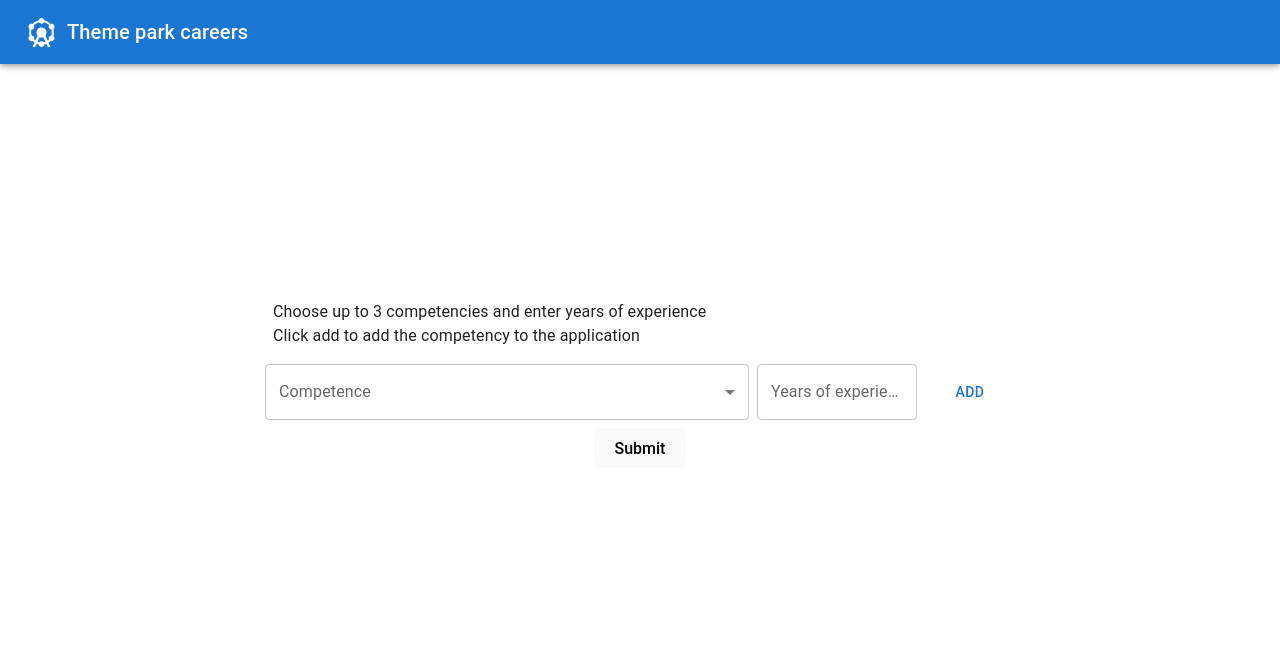
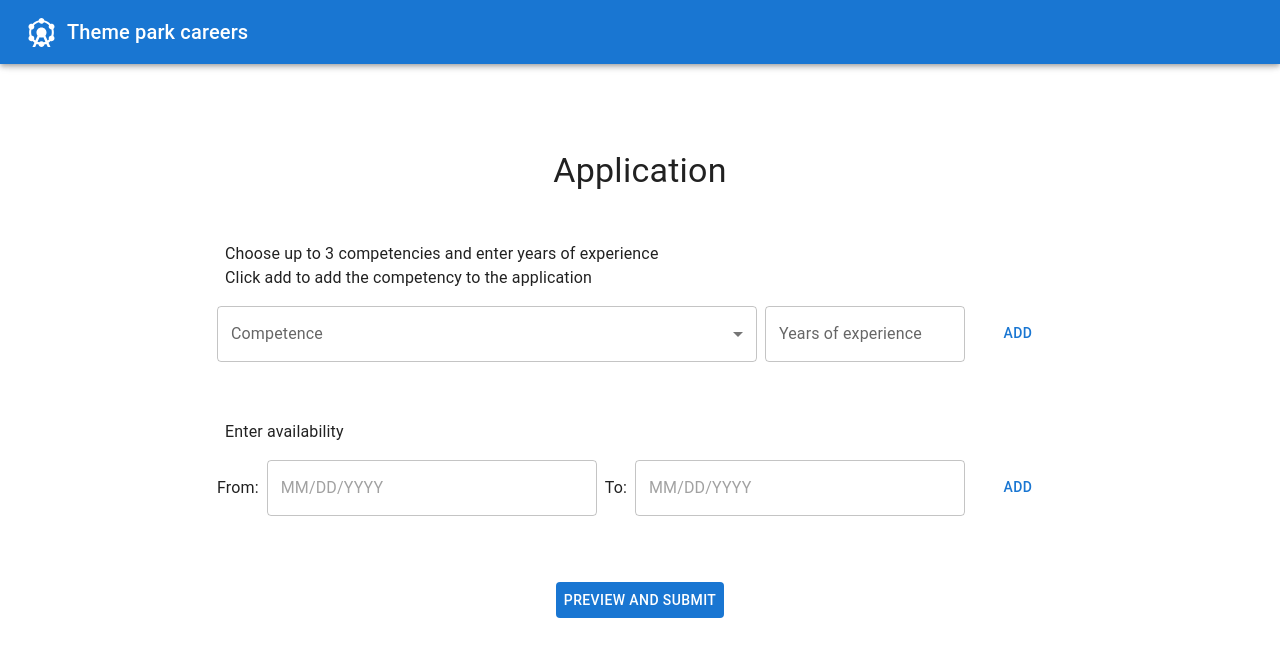
Before and after one commit to ponkinnm/IV1201-frontend, a React (Vite) app: page /apply in a window 1280 px wide. Shown: the top 656 px of the page. Built offline with nearby package versions, Linux system fonts and the light colour scheme.

Commit message:
Added date picker

```diff
--- a/package.json
+++ b/package.json
@@ -15,6 +15,8 @@
     "@mui/icons-material": "^6.4.2",
     "@mui/material": "^6.4.2",
     "@mui/x-data-grid": "^7.25.0",
+    "@mui/x-date-pickers": "^7.27.0",
+    "dayjs": "^1.11.13",
     "eslint-plugin-react": "^7.37.4",
     "react": "^18.3.1",
     "react-dom": "^18.3.1",
--- a/src/components/ApplicationForm.tsx
+++ b/src/components/ApplicationForm.tsx
@@ -6,42 +6,61 @@ import FormControl from '@mui/material/FormControl';
 import Select, { SelectChangeEvent } from '@mui/material/Select';
 import { Button, Typography } from '@mui/material';
 import { useState } from 'react';
+import { DatePicker } from '@mui/x-date-pickers/DatePicker';
+import { AdapterDayjs } from '@mui/x-date-pickers/AdapterDayjs';
+import { LocalizationProvider } from '@mui/x-date-pickers/LocalizationProvider';
 
 export default function ApplicationForm(){
 
-    const addCompetence = (index: number) => {
-        console.log("numbers: " + index);
-        if(index < 2){
+    const addCompetence = () => {
+        if(competence.length < 3){
+            setCompetence([...competence, { id: id }]);
             setId(id + 1);
-            setCompetence(c => [...c, <CompetenceInput key={competence.length} addCompetenceInput={addCompetence} removeCompetence={removeCompetence} id={id}/>]);
         }
     };
 
     const removeCompetence = (id: number) => {
-        setCompetence(c => c.filter((_, i) => i !== id));
+        setCompetence((competenceArray) => {
+            if (competenceArray.length === 1) {
+                return competenceArray;
+            }
+            return competenceArray.filter(c => c.id !== id);
+        });
     };
 
-    const [competence, setCompetence] = useState<JSX.Element[]>([<CompetenceInput key={0} addCompetenceInput={addCompetence} removeCompetence={removeCompetence} id={0}/>]);
-    const [id, setId] = useState(0);
+    const [competence, setCompetence] = useState<{ id: number }[]>([{ id: 0 }]);
+    const [id, setId] = useState(1);
 
     return(
-        <div>
+        <Box sx={{display: "flex", flexDirection: "column"}}>
+            <Box sx={{display: "flex", justifyContent: "center", alignItems: "center"}}>
+                <Typography variant="h4">Application</Typography>
+            </Box>
+            <Box sx={{height: 50, width: "100%" }}></Box>
             <Typography sx={{marginLeft: 1}}>Choose up to 3 competencies and enter years of experience</Typography>
             <Typography sx={{marginLeft: 1, marginBottom: 2}}>Click add to add the competency to the application</Typography>
-            {competence}
-        </div>
+            {competence.map((c)=>(
+                <CompetenceInput key={c.id} id={c.id} addCompetence={addCompetence} removeCompetence={removeCompetence}/>
+            ))}
+            <Box sx={{height: 50, width: "100%" }}></Box>
+            <Typography sx={{marginLeft: 1, marginBottom: 2}}>Enter availability</Typography>
+                {DateInput()}
+            <Box sx={{height: 50, width: "100%" }}></Box>
+        </Box>
     );
 }
 
-function CompetenceInput({ addCompetenceInput, removeCompetence, id}: { addCompetenceInput: (id: number) => void, removeCompetence: (id: number) => void, id: number}){
+function CompetenceInput({ id, addCompetence, removeCompetence}: { id: number, addCompetence: () => void, removeCompetence: (id: number) => void }){
     const [entered, setEntered] = useState(false);
+    var competenceValue;
+
     return(
         <Box sx={{ marginBottom: 1, minWidth: "750px", display: "flex", flexDirection: "row", gap: 1}}>
             <FormControl fullWidth>
-                <InputLabel id="competence-label">Competence</InputLabel>
+                <InputLabel id="${id}">Competence</InputLabel>
                 <Select
-                    id="competence"
-                    //value={age}
+                    id="competence-${id}"
+                    value={competenceValue}
                     label="Competence"
                     //onChange={handleChange}
                 >
@@ -50,9 +69,9 @@ function CompetenceInput({ addCompetenceInput, removeCompetence, id}: { addCompe
                     <MenuItem value={3}>Roller coaster operation</MenuItem>
                 </Select>
             </FormControl>
-            <TextField id="years-of-experience" label="Years of experience" variant="outlined" />
+            <TextField id="experience-${id}" label="Years of experience" variant="outlined" sx={{ minWidth: 200, color:"#1976d2" }} inputProps={{ min: 0, max: 100, type: "number" }}/>
             {
-                entered == false && id < 2 ? <Button onClick={() => {setEntered(true), addCompetenceInput(id)}} sx={{backgroundColor: "#white", color: "#1976d2", minWidth: 90}}>Add</Button> : <></>
+                entered == false ? <Button onClick={() => {setEntered(true), addCompetence()}} sx={{backgroundColor: "#white", color: "#1976d2", minWidth: 90}}>Add</Button> : <></>
             }
             {
                 entered == true ? <Button onClick={() => {setEntered(false), removeCompetence(id)}} sx={{backgroundColor: "#white", color: "#1976d2", minWidth: 90}}>Remove</Button> : <></>
@@ -61,6 +80,25 @@ function CompetenceInput({ addCompetenceInput, removeCompetence, id}: { addCompe
         </Box>
     );
 }
+
+function DateInput(){
+    return(
+        <Box sx={{ marginBottom: 1, minWidth: "750px", display: "flex", flexDirection: "row", gap: 1}}>
+            <LocalizationProvider dateAdapter={AdapterDayjs}>
+                <Box sx={{marginBottom: 1, minWidth: "750px", display: "flex", flexDirection: "row", gap: 1}}>
+                    <Typography sx={{ display: "flex", alignItems: "center" }}>From: </Typography>
+                    <DatePicker sx={{ width: 330 }} />
+                    <Typography sx={{ display: "flex", alignItems: "center" }}>To: </Typography>
+                    <DatePicker sx={{ width: 330}} />
+                    <Button sx={{backgroundColor: "#white", color: "#1976d2", minWidth: 90}}>Add</Button>
+                </Box>
+            </LocalizationProvider>
+        </Box>
+    );
+}
+
+
+
 //#1976d2
 //Competence - can be multiple in a list
 //Years of expertise -box? number between 0 to 100?
--- a/src/pages/Application.tsx
+++ b/src/pages/Application.tsx
@@ -1,6 +1,10 @@
+/**
+ * Page where users of role applicant can fill out an application and submit it.
+ * The user
+ */
 import '../container.css';
 import ApplicationForm from '../components/ApplicationForm.tsx';
-import { Typography } from '@mui/material';
+import { Typography, Button } from '@mui/material';
 import { useState } from 'react';
 
 function Application(){
@@ -12,7 +16,7 @@ function Application(){
                 {
                     submitted ? <Typography sx={{m: 2}}>Application submitted!</Typography> : <ApplicationForm/>
                 }
-                <button onClick={() => setSubmitted(!submitted)}>Submit</button>
+                <Button onClick={() => setSubmitted(!submitted)} sx={{backgroundColor: "#1976d2", color: "white"}}>Preview and submit</Button>
             </div>
         </div>
     );
```
Also changed, not shown: 1 other file (tests, documents, lock files or other folders).
